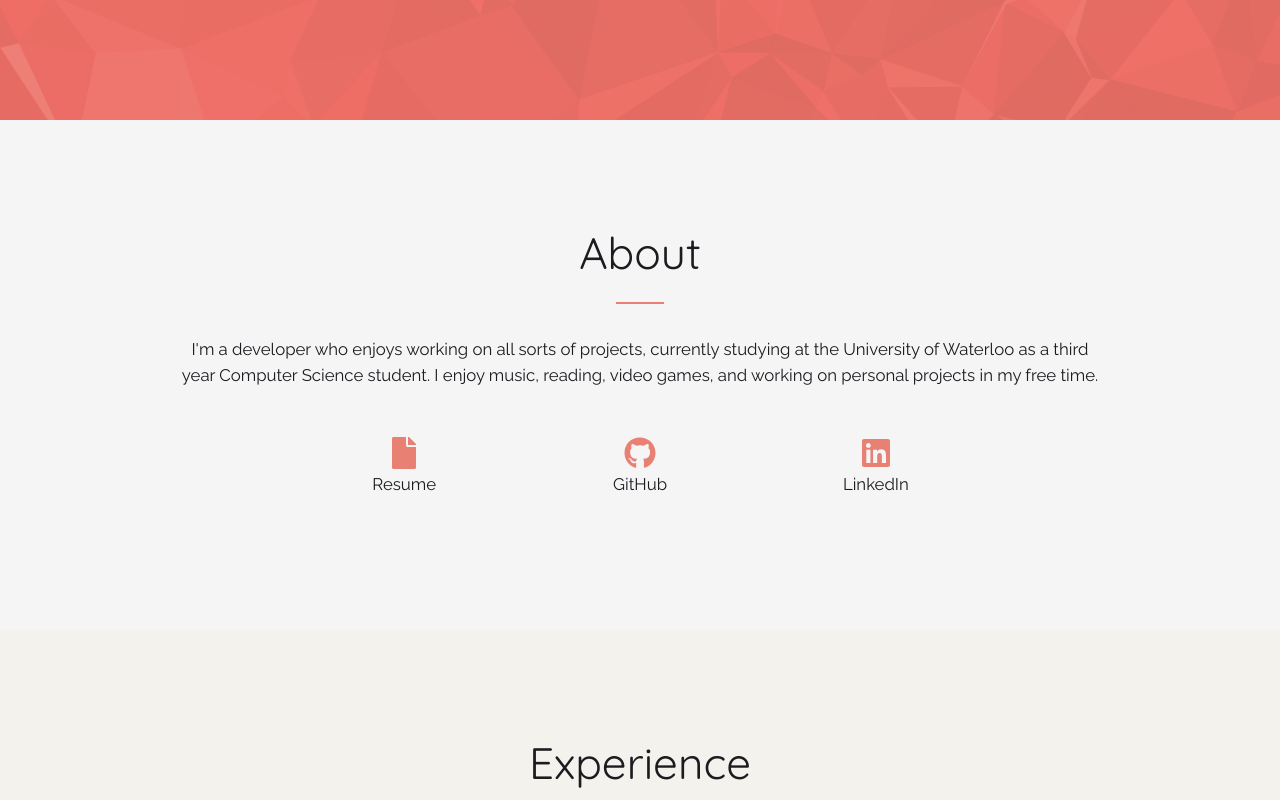
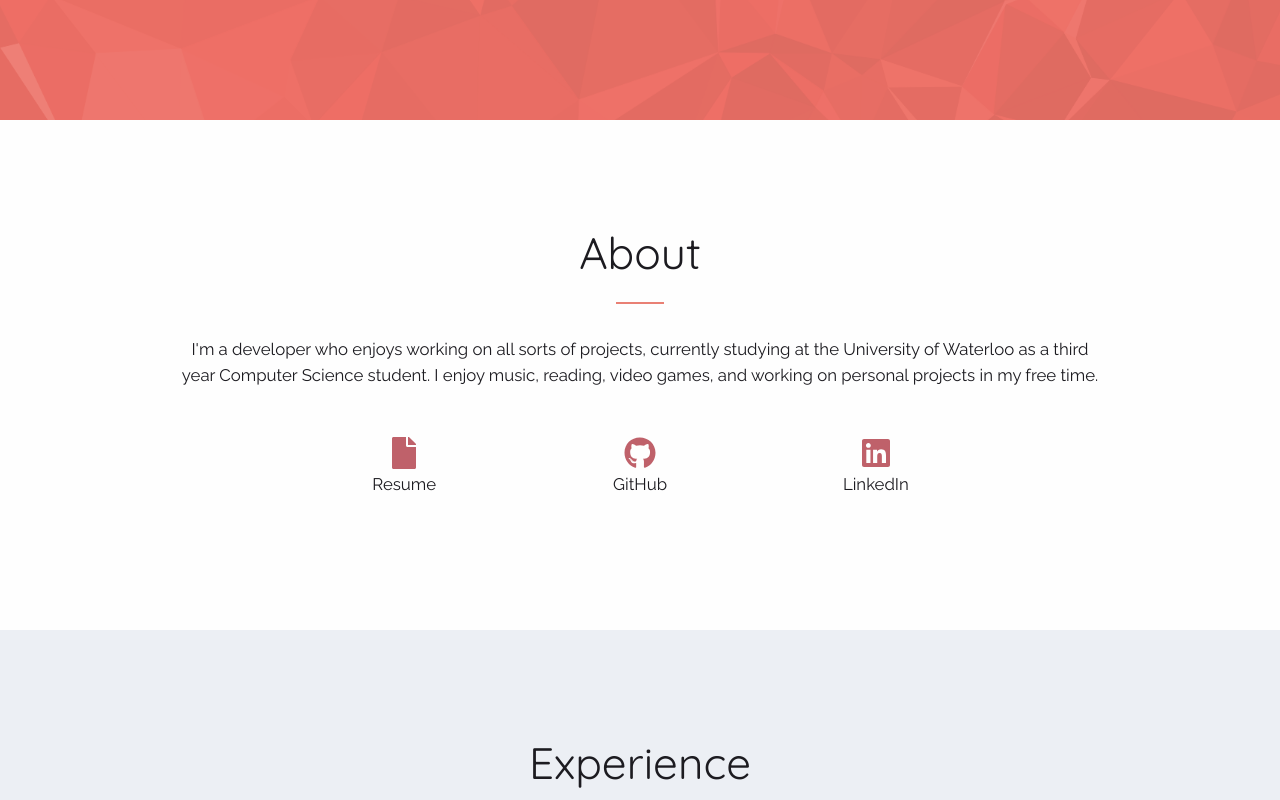
Before and after one commit to ClementTsang/clementtsang.github.io, a Vue app: page / in a window 1280 px wide. Shown: the part 680-1480 px from the top of the page. Built offline with nearby package versions, Linux system fonts and the light colour scheme.

Commit message:
Some colour refactoring and changes

```diff
--- a/src/App.vue
+++ b/src/App.vue
@@ -109,14 +109,15 @@ export default {
 @import url("https://fonts.googleapis.com/css?family=Quicksand|Raleway&display=swap");
 
 :root {
-  --main-background: #f5f5f5;
+  --main-background: #fefefe;
   --dark-text-colour: #1c1b20;
   --accent-1: #e98074;
   --accent-2: #e85a4f;
   --accent-3: #383542;
-  --accent-4: #8e8d8a;
-  --accent-5: #c874e9;
-  --main-background-two: #f3f2ec;
+  --url-hover: #5e81ac;
+  --url-visited: #b48ead;
+  --url-not-visited: #bf616a;
+  --main-background-two: #eceff4;
 }
 
 .navbar,
@@ -229,15 +230,15 @@ h3 {
 }
 
 a {
-  color: var(--accent-1);
+  color: var(--url-not-visited);
 }
 
 a:visited {
-  color: var(--accent-4);
+  color: var(--url-visited);
 }
 
 a:hover {
-  color: var(--accent-3);
+  color: var(--url-hover);
   text-decoration: underline;
 }
 
--- a/src/components/ProjectInfo.vue
+++ b/src/components/ProjectInfo.vue
@@ -185,6 +185,6 @@ a:visited {
 }
 
 a:hover {
-  color: var(--accent-4);
+  color: var(--url-hover);
 }
 </style>
```
